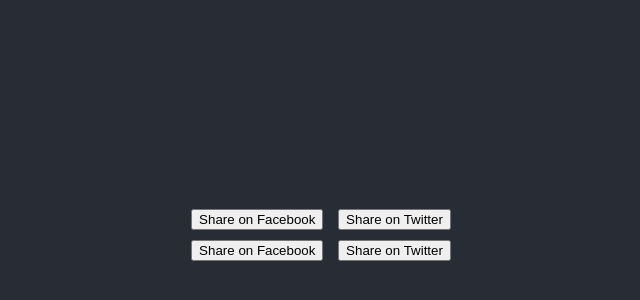
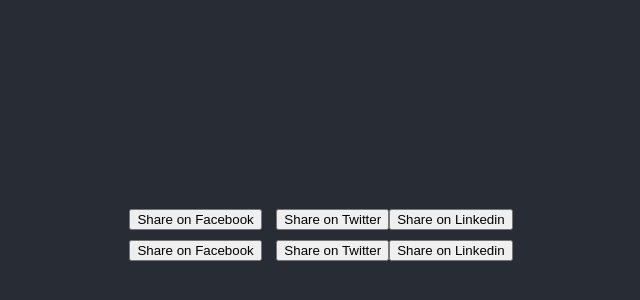
Before and after one commit to LWX-Praveen/sharing-app, a React (Create React App) app: page / in a window 1280 px wide. Shown: the part 170-470 px from the top of the page, without its empty margins (319-959 px from the left). Built offline with nearby package versions, Linux system fonts and the light colour scheme.

Commit message:
Added linkedin

```diff
--- a/src/ImageShare.js
+++ b/src/ImageShare.js
@@ -10,11 +10,16 @@
         window.open(`https://twitter.com/intent/tweet?url=${encodeURIComponent(pageURL)}`, '_blank');
     }
 
+    const shareOnLinkedIn = () => {
+        window.open(`https://linkedin.com/sharing/share-offsite/?url=${encodeURIComponent(pageURL)}`, '_blank')
+    }
+
     return (
         <div>
 
             <button onClick={shareOnFacebook}>Share on Facebook</button> &nbsp;
             <button onClick={shareOnTwitter}>Share on Twitter</button>
+            <button onClick={shareOnLinkedIn}>Share on Linkedin</button>
         </div>
     );
 }
```
